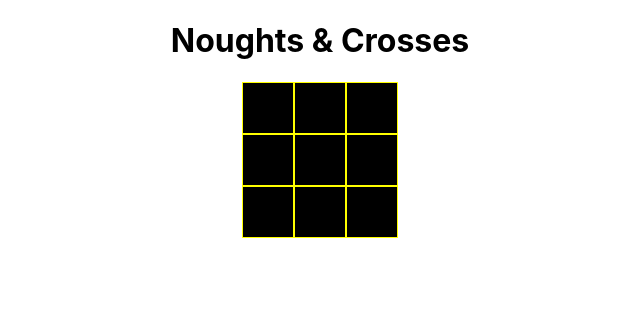
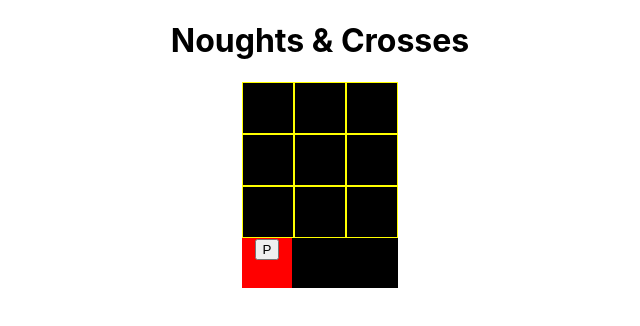
Before and after one commit to SchoolOfCode/noughts-and-crosses-plan-room-36-dmitriy-mohammed-thuan, a React (Create React App) app: page / in a window 1280 px wide. Shown: the top 326 px of the page, without its empty margins (0-640 px from the left). Built offline with nearby package versions, Linux system fonts and the light colour scheme.

Commit message:
adding button functionality

```diff
--- a/src/components/Board/Board.js
+++ b/src/components/Board/Board.js
@@ -3,6 +3,9 @@ import "./board.css";
 import Square from "../Square/Square";
 
 export default function Board() {
+  function handleClick() {
+    console.log("button clicked");
+  }
   return (
     <div className="board-div">
       <div className="cell"></div>
@@ -14,15 +17,8 @@ export default function Board() {
       <div className="cell"></div>
       <div className="cell"></div>
       <div className="cell"></div>
-      {/* <Square />
-      <Square />
-      <Square />
-      <Square />
-      <Square />
-      <Square />
-      <Square />
-      <Square />
-      <Square /> */}
+
+      <Square handleClick={() => handleClick()} />
     </div>
   );
 }
--- a/src/components/Square/Square.js
+++ b/src/components/Square/Square.js
@@ -1,10 +1,10 @@
 import React from "react";
 import "./square.css";
 
-export default function Square() {
+export default function Square(handleClick) {
   return (
     <div className="square-div">
-      <p>1</p>
+      <button onClick={handleClick}>P</button>
     </div>
   );
 }
```
